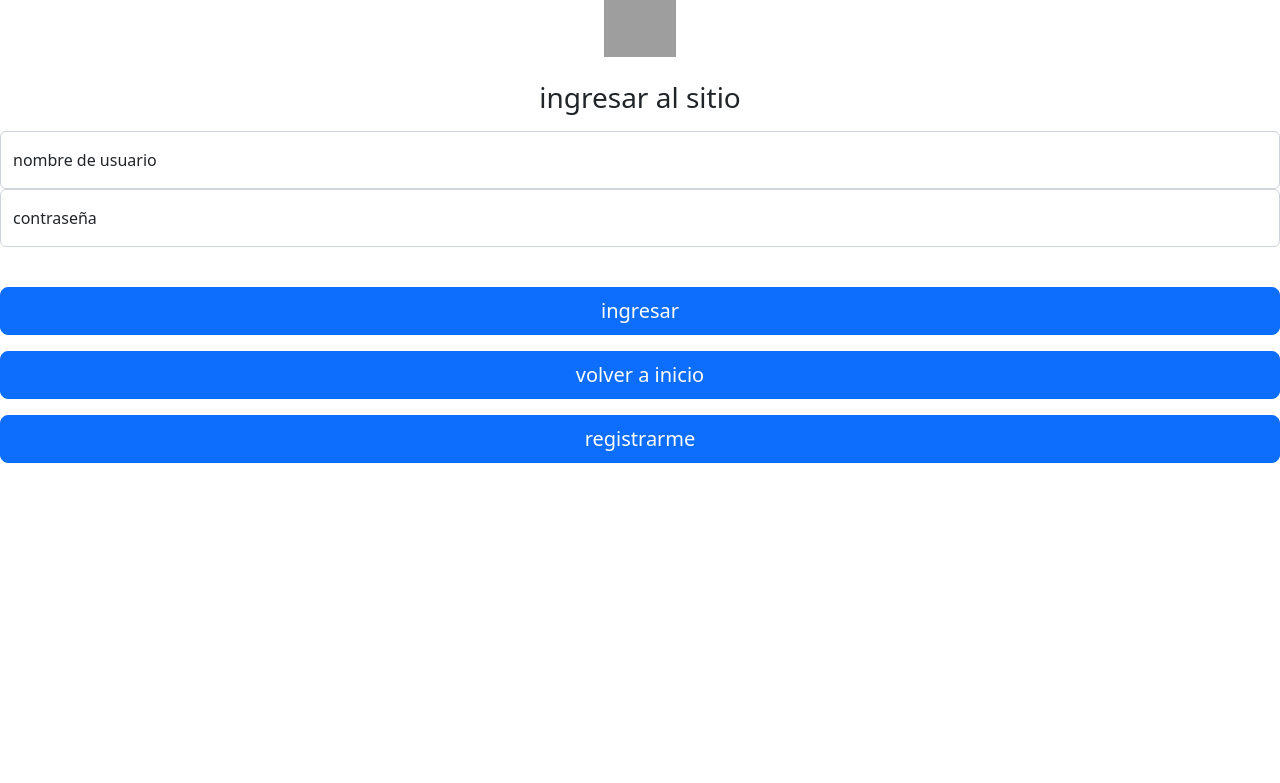
After one commit to marcosg91/catalogo, a Django app: page /login/ in a window 1280 px wide. The commit adds this page. Shown: the top 783 px of the page. Run offline with Django 4.2, Linux system fonts and the light colour scheme; parts of the project's set-up code (start-up, migrations or seed data) failed here and were passed over; grey boxes are pictures that could not be loaded.

Commit message:
creamos login de usuario

```diff
--- a/catalogo/catalogo/urls.py
+++ b/catalogo/catalogo/urls.py
@@ -1,23 +1,9 @@
-"""catalogo URL Configuration
-
-The `urlpatterns` list routes URLs to views. For more information please see:
-    https://docs.djangoproject.com/en/4.1/topics/http/urls/
-Examples:
-Function views
-    1. Add an import:  from my_app import views
-    2. Add a URL to urlpatterns:  path('', views.home, name='home')
-Class-based views
-    1. Add an import:  from other_app.views import Home
-    2. Add a URL to urlpatterns:  path('', Home.as_view(), name='home')
-Including another URLconf
-    1. Import the include() function: from django.urls import include, path
-    2. Add a URL to urlpatterns:  path('blog/', include('blog.urls'))
-"""
 from django.contrib import admin
 from django.urls import path
 
 from . import views
 urlpatterns = [
     path('admin/', admin.site.urls),
-    path('', views.inicio)
+    path('', views.inicio, name="inicio"),
+    path('login/', views.login, name='login')
 ]
--- a/catalogo/catalogo/views.py
+++ b/catalogo/catalogo/views.py
@@ -20,3 +20,6 @@ def inicio(request):
         'productos': productos
     }
     return render( request, template_name, contexto)
+
+def login(request):
+    return render(request, "login.html", {})
--- /dev/null
+++ b/catalogo/templates/login.html
@@ -0,0 +1,53 @@
+<html lang="en"><head>
+    <meta charset="utf-8">
+    <meta name="viewport" content="width=device-width, initial-scale=1">
+    <meta name="description" content="">
+    <meta name="author" content="Mark Otto, Jacob Thornton, and Bootstrap contributors">
+    <meta name="generator" content="Hugo 0.104.2">
+    <title>inicio de sesion</title>
+
+
+
+
+
+
+
+    <link href="https://cdn.jsdelivr.net/npm/bootstrap@5.2.3/dist/css/bootstrap.min.css" rel="stylesheet" integrity="sha384-rbsA2VBKQhggwzxH7pPCaAqO46MgnOM80zW1RWuH61DGLwZJEdK2Kadq2F9CUG65" crossorigin="anonymous">
+
+
+
+
+  </head>
+        <body class="text-center">
+
+            <main class="form-signin w-100 m-auto">
+                    <form>
+                        <img class="mb-4" src="https://cdn-icons-png.flaticon.com/512/3143/3143106.png" alt="" width="72" height="57">
+                        <h1 class="h3 mb-3 fw-normal">ingresar al sitio</h1>
+
+                        <div class="form-floating">
+                        <input type="email" class="form-control" id="floatingInput" placeholder="name@example.com">
+                        <label for="floatingInput">nombre de usuario</label>
+                        </div>
+                        <div class="form-floating">
+                        <input type="password" class="form-control" id="floatingPassword" placeholder="Password">
+                        <label for="floatingPassword">contraseña</label>
+                        </div>
+
+                        <div class="checkbox mb-3">
+
+                        </div>
+                        <br>
+                        <p><button class="w-100 btn btn-lg btn-primary" type="submit">ingresar</button></p>
+                        <p></p><a class="w-100 btn btn-lg btn-primary" href="{% url 'inicio' %}">volver a inicio</a></p>
+                        <a class="w-100 btn btn-lg btn-primary" href="">registrarme</a>
+
+                    </form>
+            </main>
+
+
+
+
+
+        </body>
+</html>
```
Also changed, not shown: catalogo/templates/index.html (+5 -5 lines).
